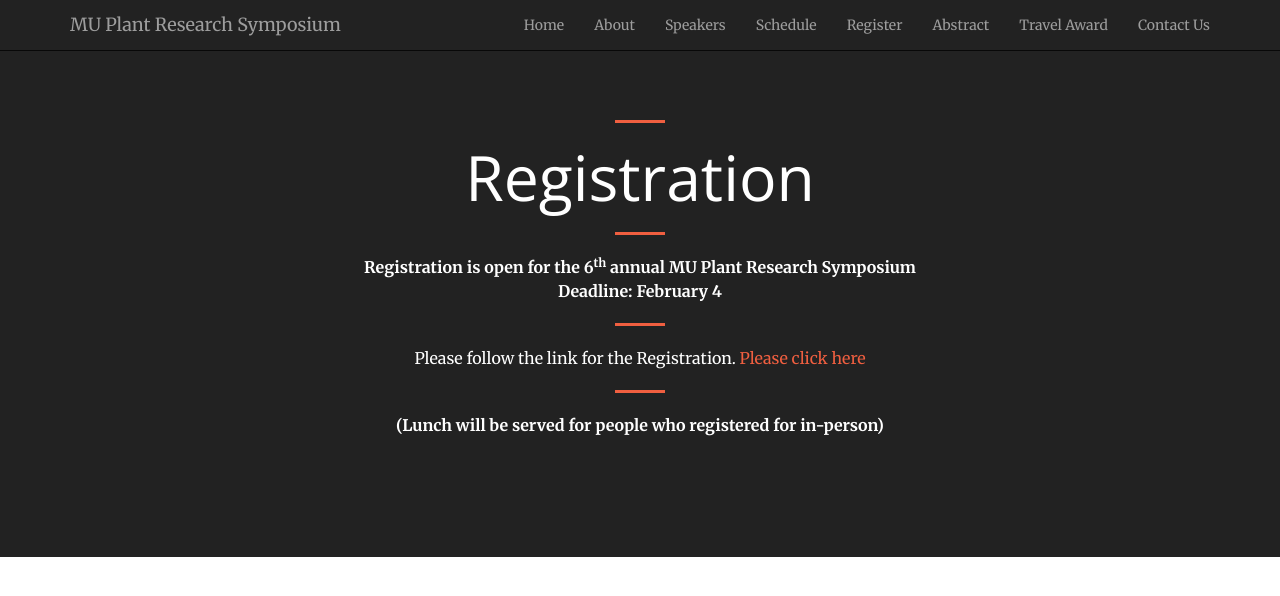
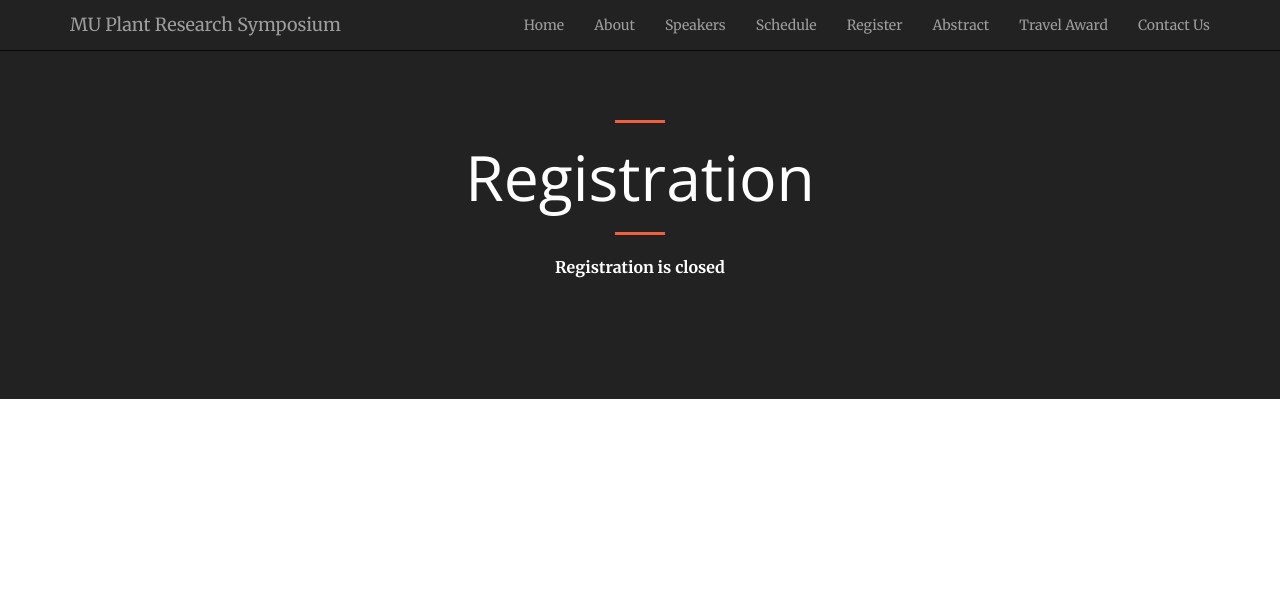
Before and after one commit to mupioneersymposium/mupioneersymposium.github.io, a Jekyll site: the page built from register.md, in a window 1280 px wide. Shown: the top 596 px of the page. Built offline with Jekyll 4.4.1, drawn with Linux system fonts in a browser that asks for light colours.

Commit message:
Update register.md

```diff
--- a/register.md
+++ b/register.md
@@ -5,10 +5,4 @@ layout: regular
 <hr style="clear: both;" />
 # Registration
 <hr style="clear: both;" />
-**Registration is open for the 6<sup>th</sup> annual MU Plant Research Symposium** <br />
-**Deadline: February 4**
-
-<hr style="clear: both;" />
-Please follow the link for the Registration. <a href="https://docs.google.com/forms/d/e/1FAIpQLSezsZm-nLOu5xlV4MIB-f9yN2wZx3VV-6B463WXHI-C5m8zHA/viewform?usp=sf_link" target="_blank"> Please click here
- <hr style="clear: both;" />
-  **(Lunch will be served for people who registered for in-person)**
+**Registration is closed** <br />
```
